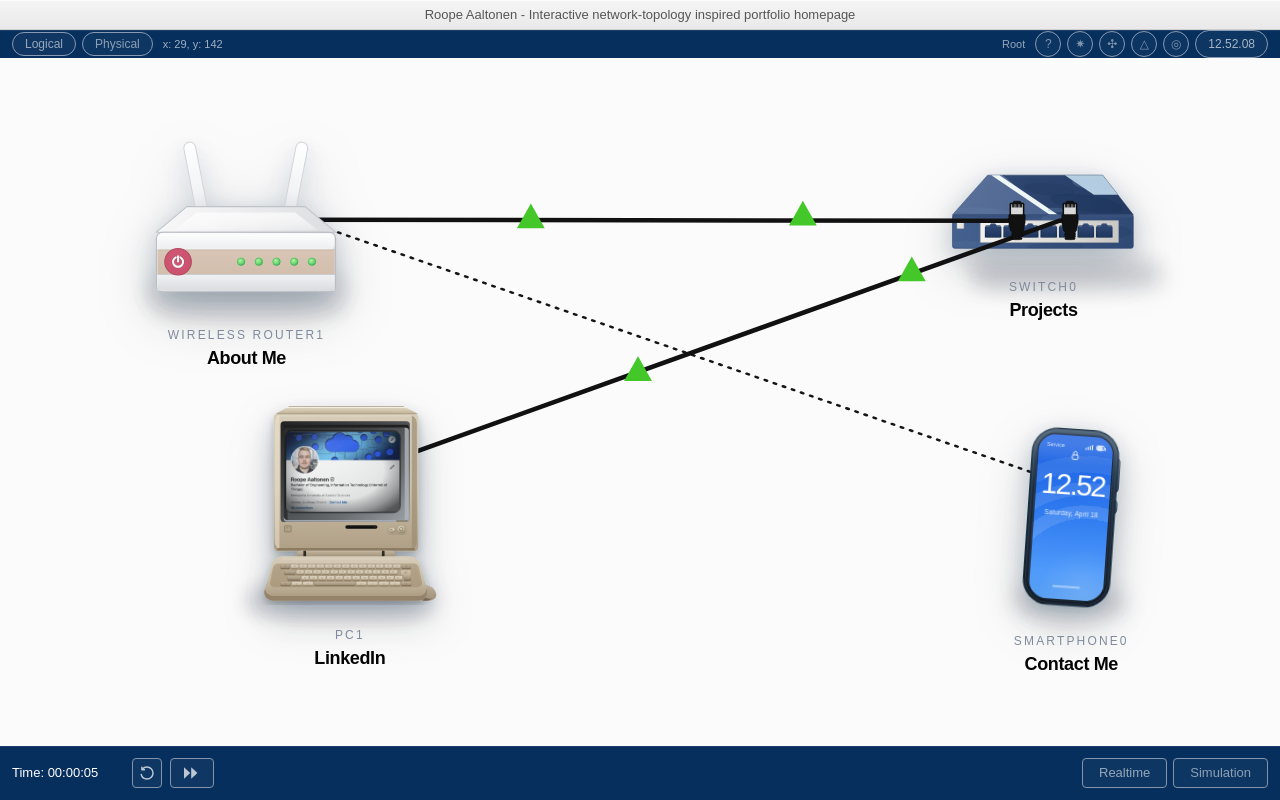
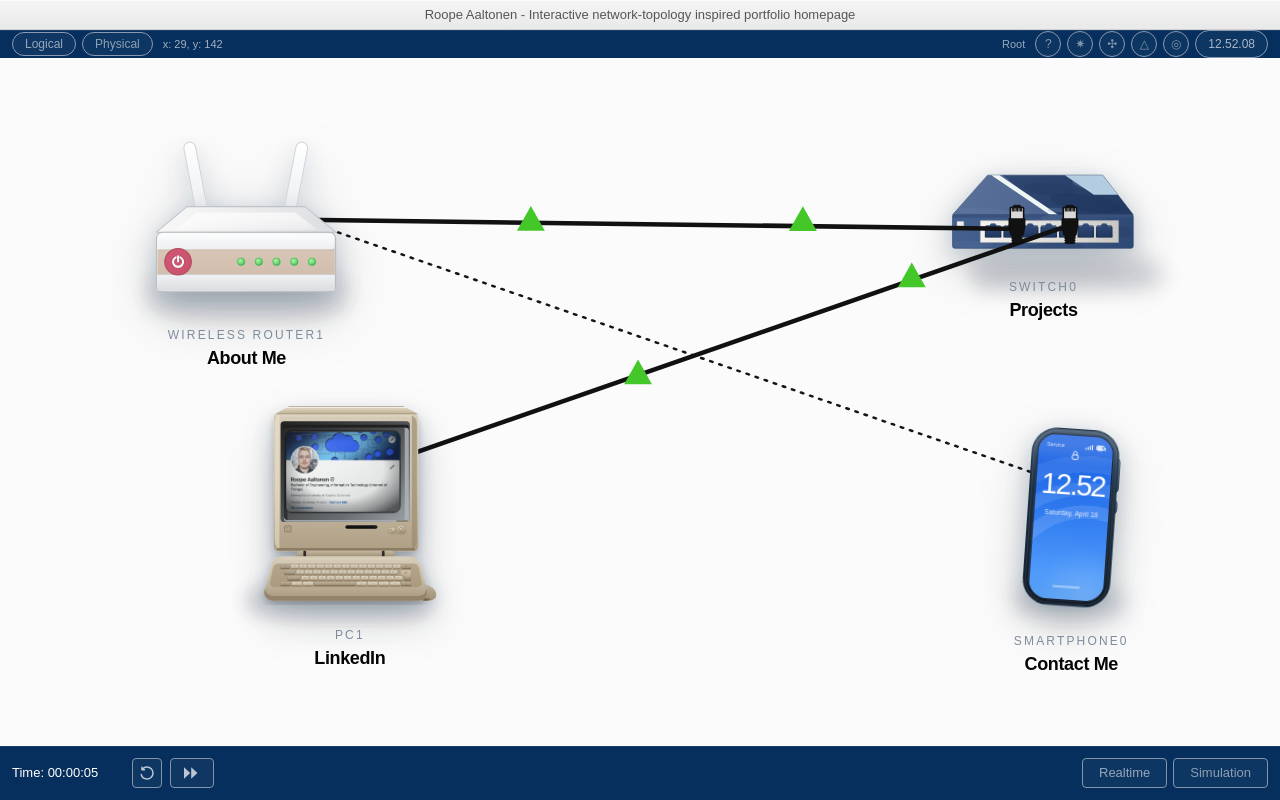
Before and after one commit to roopeaal/portfolio, a Next.js app: page /portfolio/ in a window 1280 px wide. Built offline with nearby package versions, Linux system fonts and the light colour scheme.

Commit message:
fix: move switch plugs and cable anchors lower, keep cables above switch hover layer

```diff
--- a/components/topology-hero.tsx
+++ b/components/topology-hero.tsx
@@ -426,7 +426,7 @@ function resolveNonOverlappingPosition(
 const SWITCH_PORT_CENTERS = [73, 90, 108, 125, 143, 160] as const;
 const SWITCH_LEFT_CABLE_PORT_INDEX = 1;
 const SWITCH_RIGHT_CABLE_PORT_INDEX = 4;
-const SWITCH_STUB_Y = 112.0;
+const SWITCH_STUB_Y = 121.0;
 
 const DEBUG_NODE_HALOS = false;
 const NODE_PROTECTIVE_HALO = 14;
@@ -1325,7 +1325,7 @@ export function TopologyHero() {
 
                 <motion.svg
                   viewBox={`0 0 ${VIEWBOX.width} ${VIEWBOX.height}`}
-                  className="pointer-events-none absolute inset-0 z-[20] h-full w-full"
+                  className="pointer-events-none absolute inset-0 z-[30] h-full w-full"
                   initial={{ opacity: 0 }}
                   animate={{ opacity: 1 }}
                   transition={{ duration: 0.24 }}
@@ -1773,7 +1773,7 @@ function DetachedEthernetStub({
   const color = "#111111";
   const headWidth = 16.6;
   const headHeight = 16.0;
-  const lowerNudge = 4.4;
+  const lowerNudge = 0.4;
   const leftPercent = (bottom.x / VIEWBOX.width) * 100;
   const topPercent = (bottom.y / VIEWBOX.height) * 100;
 
```
